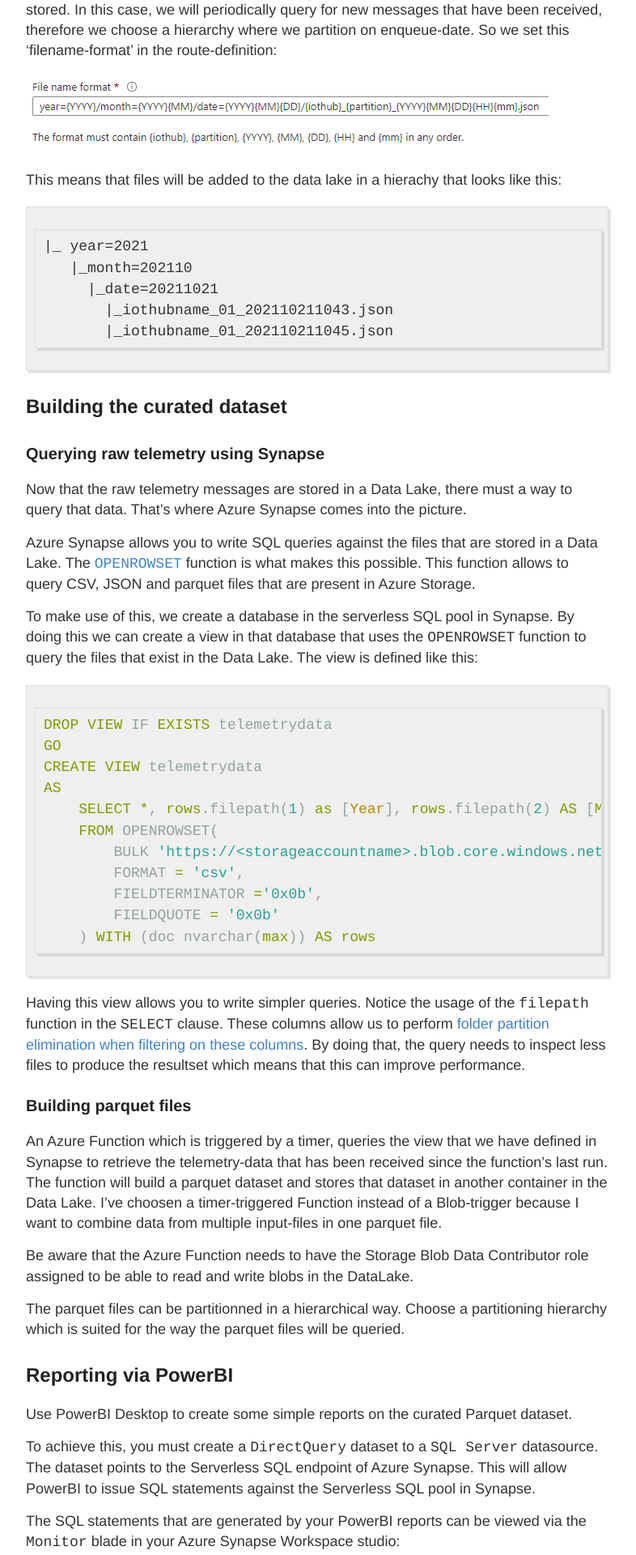
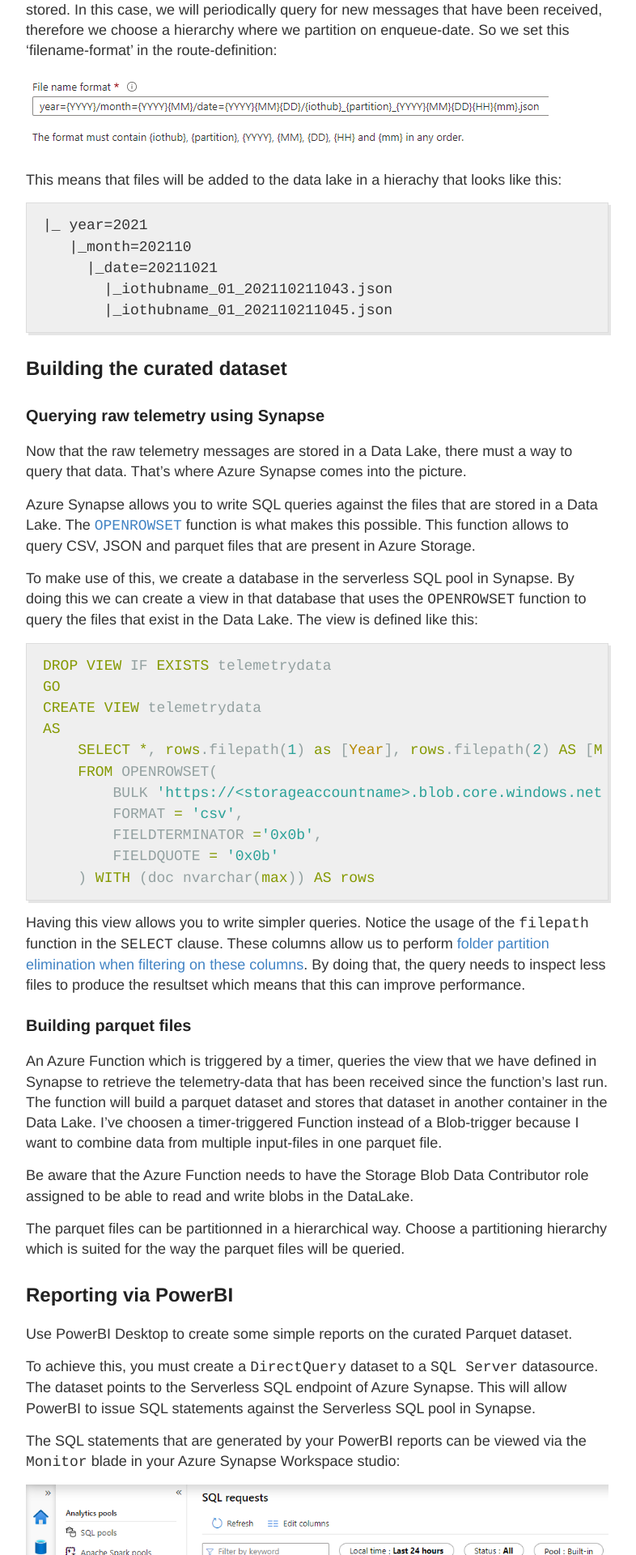
Before and after one commit to fgheysels/fgheysels.github.io, a Jekyll site: the page built from _posts/2021-11-24-querying-datalake-with-synapse.md, in a window 1280 px wide. Shown: the part 1481-3401 px from the top of the page at 81% size, without its empty margins (248-1034 px from the left). Built offline with Jekyll 4.4.1, drawn with Linux system fonts in a browser that asks for light colours; comment, search, counter and statistics services are not loaded.

Commit message:
Improve code formatting

```diff
--- a/_sass/_highlights.scss
+++ b/_sass/_highlights.scss
@@ -6,8 +6,13 @@
   -moz-box-shadow: 3px 3px rgba(0,0,0,0.1);
   -webkit-box-shadow: 3px 3px rgba(0,0,0,0.1);
   box-shadow: 3px 3px rgba(0,0,0,0.1);
-  margin: 20px 0 20px 0;
-  overflow: scroll;
+  margin: 0px 0 0px 0;
+  overflow: auto;
+}
+
+.highlight .highlight {
+  border: none;
+  box-shadow: none;
 }
 
 code {
```
